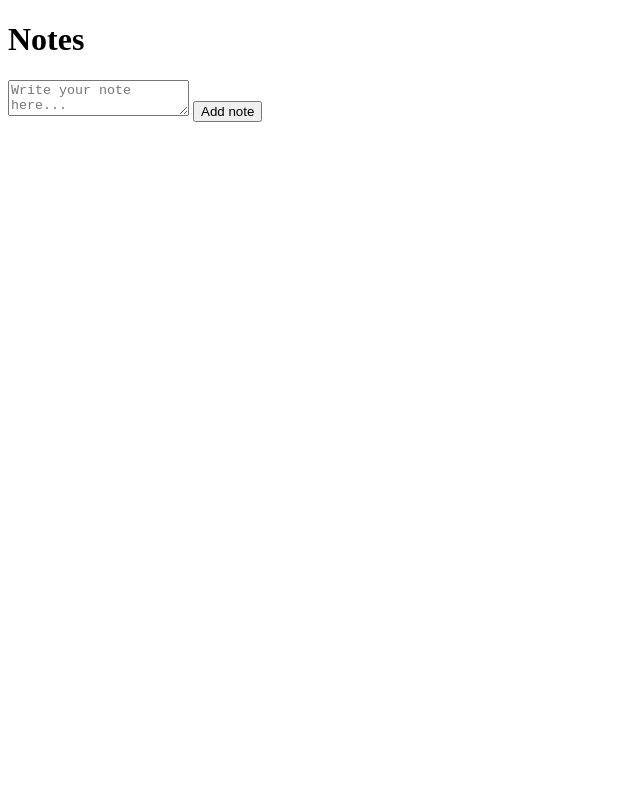
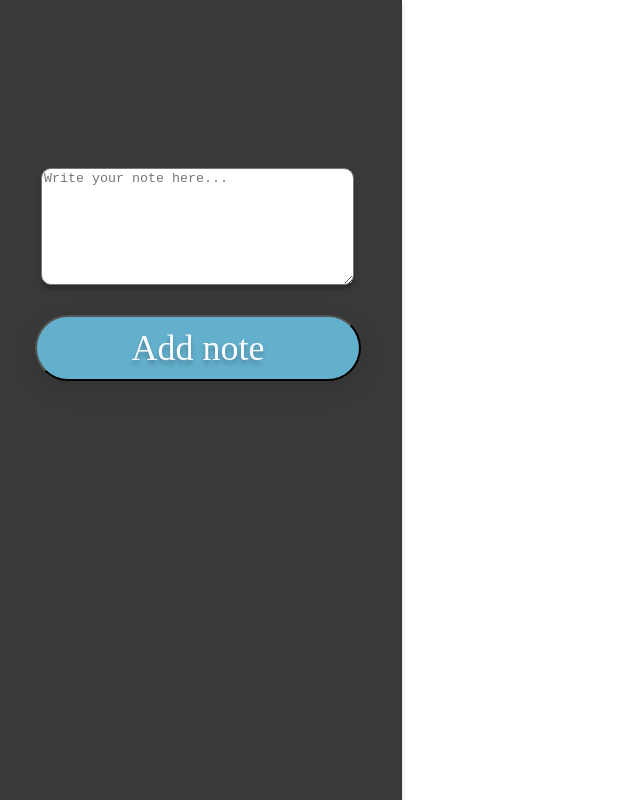
Before and after one commit to Maby0/notesApp, a website: page views/index.html in a window 1280 px wide. Shown: the top 800 px of the page, without its empty margins (0-640 px from the left). Drawn offline with Linux system fonts and the light colour scheme.

Commit message:
styling of side box, h1 tag not visible and need ficing

```diff
--- a/styles/style.css
+++ b/styles/style.css
@@ -5,3 +5,72 @@
 .container2 {
   display: none;
 }
+
+* {
+  box-sizing: border-box;
+  margin: 0;
+}
+
+.body {
+  font-family: 'Roboto', sans-serif;
+}
+
+.containerside {
+  position: absolute;
+  width: 402px;
+  height: 1039px;
+  left: 0px;
+  top: 0px;
+
+  background: #39393A;
+  box-shadow: 0px 4px 4px rgba(0, 0, 0, 0.21)
+}
+
+#note-text{
+  position: absolute;
+  width: 313px;
+  height: 117px;
+  left: 41px;
+  top: 168px;
+
+  background: #FFFFFF;
+  box-shadow: 0px 4px 4px rgba(0, 0, 0, 0.25);
+  border-radius: 10px;
+}
+
+.button1{
+  position: absolute;
+  width: 326px;
+  height: 66px;
+  left: 35px;
+  top: 315px;
+
+  background: #63B0CD;
+  box-shadow: 0px 8px 24px rgba(0, 0, 0, 0.1);
+  border-radius: 50px;
+
+  font-family: Roboto Slab;
+  font-style: normal;
+  font-weight: normal;
+  font-size: 36px;
+  line-height: 42px;
+  text-shadow: 0px 4px 4px rgba(0, 0, 0, 0.25);
+  color: #FAFCFF;
+}
+
+.h1{
+  position: absolute;
+  width: 100px;
+  height: 113px;
+  left: 41px;
+  top: 28px;
+
+  font-family: Roboto Slab;
+  font-style: normal;
+  font-weight: bold;
+  font-size: 96px;
+  line-height: 112px;
+  color: #C1B098;
+
+  text-shadow: 0px 4px 4px rgba(0, 0, 0, 0.25);
+}
--- a/views/index.html
+++ b/views/index.html
@@ -23,8 +23,10 @@
     </ul>
 
     <form id="new-note">
-      <textarea id="note-text" placeholder="Write your note here..."></textarea>
-      <input type="submit" value="Add note">
+      <div class = containerside>
+        <textarea id="note-text" placeholder="Write your note here..."></textarea>
+        <input class= "button1" type="submit" value="Add note">
+      </div>
     </form>
   </div>
   <div class="container2">
```
